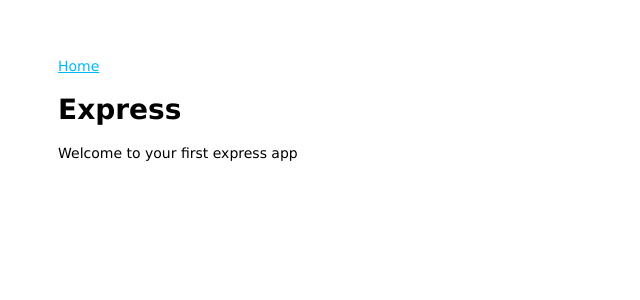
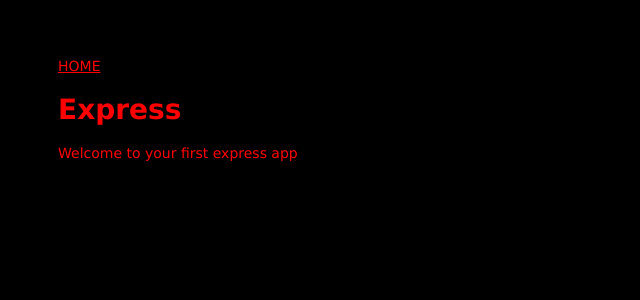
Before and after one commit to jerilgkadavan/Kadavan_J_HerokuTest, a Node server app: page / in a window 1280 px wide. Shown: the top 300 px of the page, without its empty margins (0-640 px from the left). Run offline with Node 20, Linux system fonts and the light colour scheme; style sheets or scripts are compiled from the project's sources.

Commit message:
dev.jerildesignupdates

```diff
--- /dev/null
+++ b/sass/_vars.scss
@@ -0,0 +1,2 @@
+$bg-color: black;
+$text-color: red;
--- /dev/null
+++ b/sass/main.scss
@@ -0,0 +1,8 @@
+@import '_vars';
+@import 'modules/_home';
+@import 'modules/_users';
+
+a { text-decrotation: none;
+color:red;
+text-transform: uppercase;
+}
--- /dev/null
+++ b/sass/modules/_home.scss
@@ -0,0 +1,3 @@
+body {background-color: $bg-color;
+font-size: 14px;
+color:$text-color;}
--- a/views/layout.hbs
+++ b/views/layout.hbs
@@ -2,10 +2,11 @@
 <html>
   <head>
     <title>{{title}}</title>
-    <link rel='stylesheet' href='/stylesheets/style.css' />
+    <link rel='stylesheet' href='/stylesheets/style.css'/>
+    <link rel="stylesheet" href="/stylesheets/main.css">
   </head>
   <body>
-    <a href="/">Home</a>
+    <a href="/">HOME</a>
     {{{body}}}
   {{!-- !-- //like the Vue.js router view -- --}}
   </body>
```
Also changed, not shown: sass/modules/_users.scss (added).
